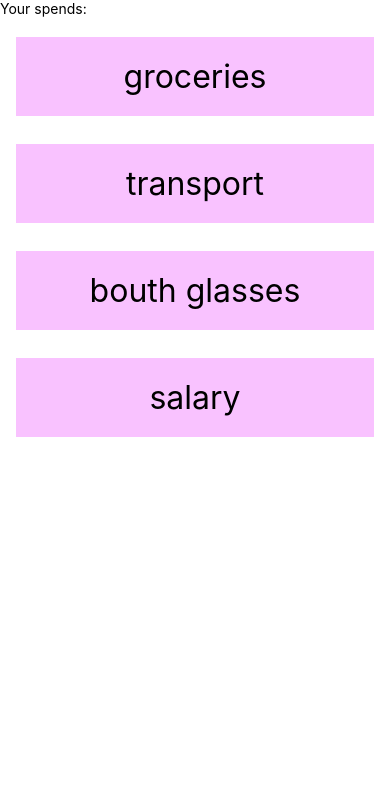
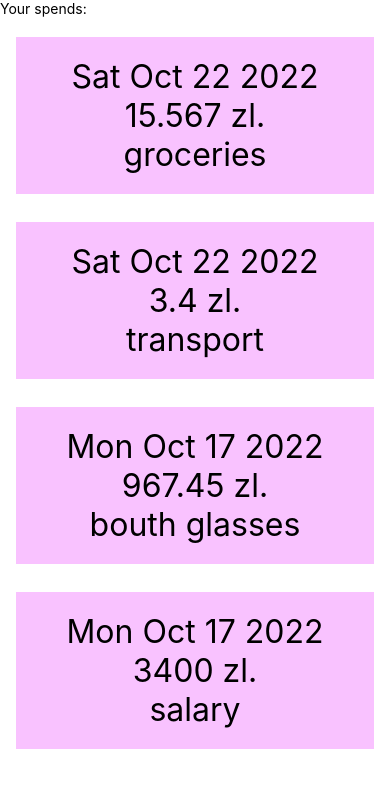
Before and after one commit to Ustingit/SpendeR_react_native_client, a React Native app: screen / in a window 390 px wide. Shown: the top 788 px of the page. Built offline with nearby package versions, Linux system fonts and the light colour scheme.

Commit message:
shows more info in each spend block

```diff
--- a/App.js
+++ b/App.js
@@ -56,15 +56,17 @@ const groupedSpends = Object.values(SPENDS.reduce((spd, item) => {
   return spd;
 }, {}));
 
-const Item = ({ title }) => (
+const Item = ({ spent }) => (
   <View style={styles.item}>
-    <Text style={styles.title}>{title}</Text>
+    <Text style={styles.title}>{spent.date.toDateString()}</Text>
+    <Text style={styles.title}>{spent.amount} zl.</Text>
+    <Text style={styles.title}>{spent.description}</Text>
   </View>
 );
 
 const App = () => {
   const renderItem = ({ item }) => (
-    <Item title={item.description} />
+    <Item spent={item} />
   );
 
   return (
```
